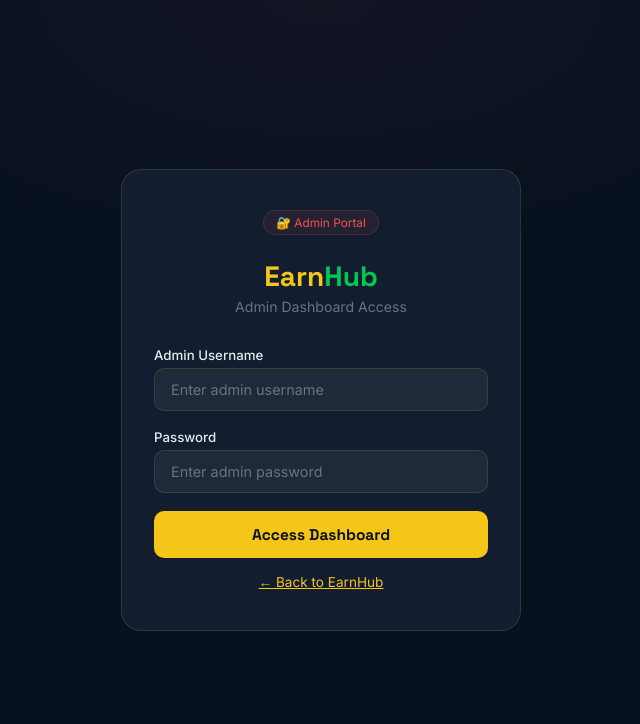
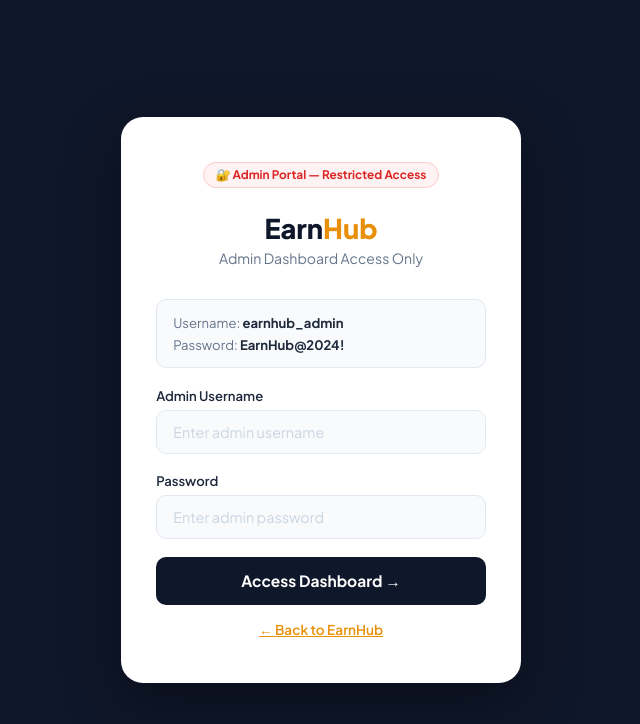
Before and after one commit to mwebidouglas08-netizen/Eaernhub-V2, a website: page public/pages/admin-login.html in a window 1280 px wide. Shown: the whole page, without its empty margins (319-959 px from the left). Drawn offline with Linux system fonts and the light colour scheme.

Commit message:
Update admin-login.html

```diff
--- a/public/pages/admin-login.html
+++ b/public/pages/admin-login.html
@@ -3,40 +3,46 @@
 <head>
 <meta charset="UTF-8"/><meta name="viewport" content="width=device-width,initial-scale=1.0"/>
 <title>EarnHub – Admin Access</title>
-<link href="https://fonts.googleapis.com/css2?family=Space+Grotesk:wght@500;700;800&family=Inter:wght@400;500;600&display=swap" rel="stylesheet"/>
+<link href="https://fonts.googleapis.com/css2?family=Plus+Jakarta+Sans:wght@400;500;600;700;800&display=swap" rel="stylesheet"/>
 <style>
-:root{--gold:#F5C518;--gd:#D4A017;--green:#00C853;--dark:#08111F;--card:#121E30;--border:rgba(245,197,24,.14);--text:#E8EAF0;--muted:#6B7280;--red:#EF5350;}
+:root{--gold:#E8900A;--dark:#0F172A;--body:#F8FAFC;--card:#fff;--border:#E2E8F0;--text:#1E293B;--muted:#64748B;--red:#DC2626;--green:#16A34A;}
 *{margin:0;padding:0;box-sizing:border-box;}
-body{background:var(--dark);color:var(--text);font-family:'Inter',sans-serif;min-height:100vh;display:flex;align-items:center;justify-content:center;padding:1rem;background-image:radial-gradient(ellipse 65% 50% at 50% 0%,rgba(239,83,80,.04) 0%,transparent 68%);}
-.card{background:var(--card);border:1px solid var(--border);border-radius:20px;padding:2.5rem 2rem;width:100%;max-width:400px;}
-.badge{display:inline-flex;align-items:center;gap:.4rem;background:rgba(239,83,80,.08);border:1px solid rgba(239,83,80,.2);border-radius:50px;padding:.3rem .75rem;font-size:.74rem;color:#EF5350;margin-bottom:1.4rem;}
-.logo{font-family:'Space Grotesk',sans-serif;font-size:1.75rem;font-weight:800;color:var(--gold);text-align:center;margin-bottom:.25rem;}
-.logo span{color:var(--green);}
+body{background:var(--dark);color:var(--text);font-family:'Plus Jakarta Sans',sans-serif;min-height:100vh;display:flex;align-items:center;justify-content:center;padding:1rem;}
+.card{background:var(--card);border-radius:22px;padding:2.8rem 2.2rem;width:100%;max-width:400px;box-shadow:0 20px 60px rgba(0,0,0,.4);}
+.badge{display:inline-flex;align-items:center;gap:.4rem;background:#FEF2F2;border:1px solid #FECACA;border-radius:50px;padding:.3rem .75rem;font-size:.74rem;color:var(--red);margin-bottom:1.4rem;font-weight:700;}
+.logo{font-size:1.7rem;font-weight:800;color:var(--dark);text-align:center;margin-bottom:.25rem;}
+.logo span{color:var(--gold);}
 .sub{text-align:center;color:var(--muted);font-size:.88rem;margin-bottom:2rem;}
 .fg{margin-bottom:1.15rem;}
-label{font-size:.83rem;font-weight:500;margin-bottom:.35rem;display:block;}
-input{width:100%;padding:.72rem 1rem;background:rgba(255,255,255,.05);border:1px solid var(--border);border-radius:10px;color:var(--text);font-size:.9rem;outline:none;transition:border-color .2s;font-family:'Inter',sans-serif;}
-input:focus{border-color:var(--gold);}
-input::placeholder{color:var(--muted);}
-.btn{width:100%;padding:.85rem;background:var(--gold);color:#08111F;font-weight:700;border:none;border-radius:10px;font-size:.97rem;cursor:pointer;font-family:'Space Grotesk',sans-serif;transition:all .2s;}
-.btn:hover{background:var(--gd);}
-.btn:disabled{opacity:.6;cursor:not-allowed;}
+label{font-size:.82rem;font-weight:600;margin-bottom:.35rem;display:block;}
+input{width:100%;padding:.75rem 1rem;background:var(--body);border:1.5px solid var(--border);border-radius:10px;color:var(--text);font-size:.9rem;outline:none;transition:border-color .2s;font-family:'Plus Jakarta Sans',sans-serif;}
+input:focus{border-color:var(--gold);background:#fff;}
+input::placeholder{color:#CBD5E1;}
+.btn{width:100%;padding:.88rem;background:var(--dark);color:#fff;font-weight:700;border:none;border-radius:10px;font-size:.97rem;cursor:pointer;font-family:'Plus Jakarta Sans',sans-serif;transition:all .2s;}
+.btn:hover{background:#1E293B;transform:translateY(-1px);}
+.btn:disabled{opacity:.6;cursor:not-allowed;transform:none;}
+.creds{background:#F8FAFC;border:1.5px solid var(--border);border-radius:10px;padding:.9rem 1rem;margin-bottom:1.2rem;font-size:.82rem;color:var(--muted);}
+.creds strong{color:var(--text);}
 .back{text-align:center;margin-top:1rem;font-size:.85rem;color:var(--muted);}
-.back a{color:var(--gold);}
-.alert{padding:.7rem 1rem;border-radius:8px;font-size:.88rem;margin-bottom:.9rem;display:none;}
-.alert.error{background:rgba(239,83,80,.1);border:1px solid rgba(239,83,80,.3);color:var(--red);}
-.alert.success{background:rgba(0,200,83,.1);border:1px solid rgba(0,200,83,.3);color:var(--green);}
+.back a{color:var(--gold);font-weight:600;}
+.alert{padding:.7rem 1rem;border-radius:9px;font-size:.87rem;margin-bottom:.9rem;display:none;font-weight:500;}
+.alert.error{background:#FEF2F2;border:1.5px solid #FECACA;color:var(--red);}
+.alert.success{background:#F0FDF4;border:1.5px solid #BBF7D0;color:var(--green);}
 </style>
 </head>
 <body>
 <div class="card">
-  <div style="text-align:center;"><div class="badge">🔐 Admin Portal</div></div>
+  <div style="text-align:center;"><div class="badge">🔐 Admin Portal — Restricted Access</div></div>
   <div class="logo">Earn<span>Hub</span></div>
-  <div class="sub">Admin Dashboard Access</div>
+  <div class="sub">Admin Dashboard Access Only</div>
+  <div class="creds">
+    <div>Username: <strong>earnhub_admin</strong></div>
+    <div style="margin-top:.3rem;">Password: <strong>EarnHub@2024!</strong></div>
+  </div>
   <div id="alert" class="alert"></div>
   <div class="fg"><label>Admin Username</label><input type="text" id="u" placeholder="Enter admin username" autocomplete="username"/></div>
   <div class="fg"><label>Password</label><input type="password" id="p" placeholder="Enter admin password" autocomplete="current-password"/></div>
-  <button class="btn" id="btn" onclick="doLogin()">Access Dashboard</button>
+  <button class="btn" id="btn" onclick="doLogin()">Access Dashboard →</button>
   <div class="back"><a href="/">← Back to EarnHub</a></div>
 </div>
 <script>
@@ -49,9 +55,9 @@ async function doLogin(){
   try{
     const r=await fetch('/api/admin/login',{method:'POST',headers:{'Content-Type':'application/json'},body:JSON.stringify({username:u,password:p})});
     const d=await r.json();
-    if(d.success){show('Access granted!','success');setTimeout(()=>window.location.href='/admin/dashboard',500);}
-    else{show(d.message,'error');btn.disabled=false;btn.textContent='Access Dashboard';}
-  }catch{show('Network error.','error');btn.disabled=false;btn.textContent='Access Dashboard';}
+    if(d.success){show('Access granted! Redirecting…','success');setTimeout(()=>window.location.href='/admin/dashboard',600);}
+    else{show(d.message,'error');btn.disabled=false;btn.textContent='Access Dashboard →';}
+  }catch{show('Network error.','error');btn.disabled=false;btn.textContent='Access Dashboard →';}
 }
 function show(m,t){const e=document.getElementById('alert');e.textContent=m;e.className='alert '+t;e.style.display='block';}
 document.addEventListener('keydown',e=>{if(e.key==='Enter')doLogin();});
```
